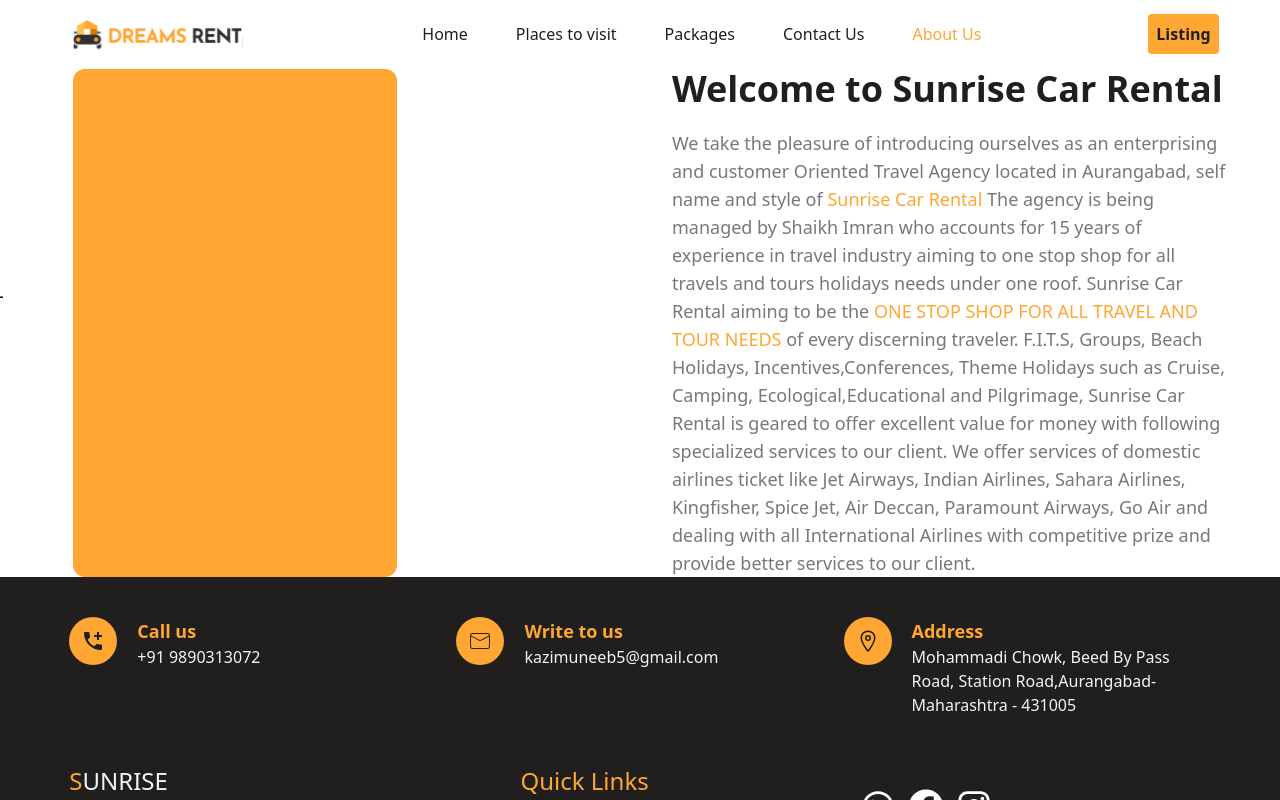
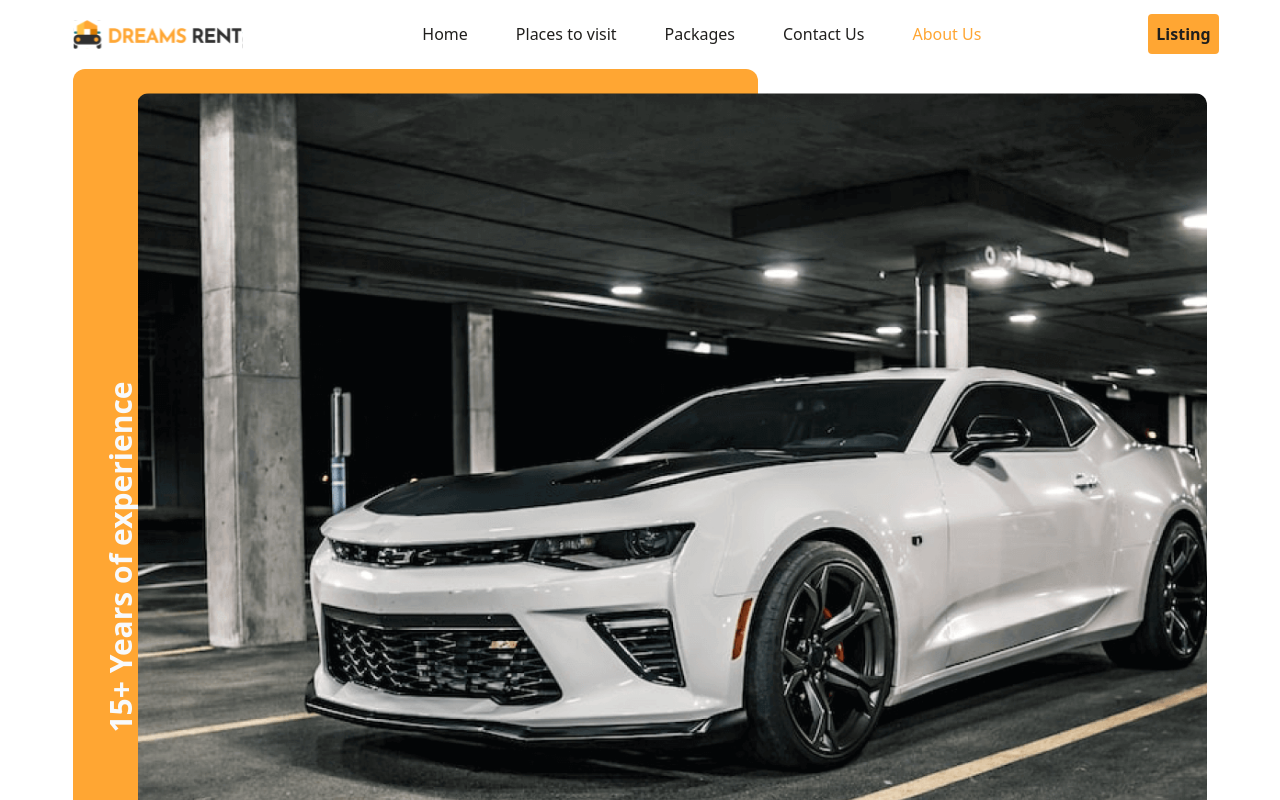
Before and after one commit to KaziMuneeb/sunrise_car_rentals, a Next.js app: page /about in a window 1280 px wide. Shown: the top 800 px of the page. Built offline with nearby package versions, Linux system fonts and the light colour scheme.

Commit message:
bug fixes

```diff
--- a/app/about/page.jsx
+++ b/app/about/page.jsx
@@ -1,20 +1,19 @@
 function page() {
   return (
     <div className="w-11/12 mx-auto ">
-      <div className="grid sm:grid-cols-2 sm:gap-x-16 gap-y-5">
+      <div className="grid 2xl:grid-cols-2 sm:gap-x-16 gap-y-5">
         <div className="relative sm:px-5">
-          <div className="bg-vivid-orange absolute w-7/12 h-full rounded-xl flex items-centre justify-center">
-            {/* absolute top-[16rem] -left-20 text-xl */}
-            <span className=" -rotate-90 transform ">
+          <div className="bg-vivid-orange absolute w-7/12 h-full rounded-xl flex items-center justify-start">
+            <span className=" -rotate-90 transform h-fit pb-28 text-slate-50 font-semibold sm:text-3xl sm:pb-64">
               15+ Years of experience
             </span>
           </div>
           <div className=" relative z-10 pl-16 py-5 sm:py-6">
-            {/* <img
+            <img
               src="/images/about-us_image.png"
               alt="abt_image"
               className="rounded-xl "
-            /> */}
+            />
           </div>
         </div>
         <div className=" self-center">
```
